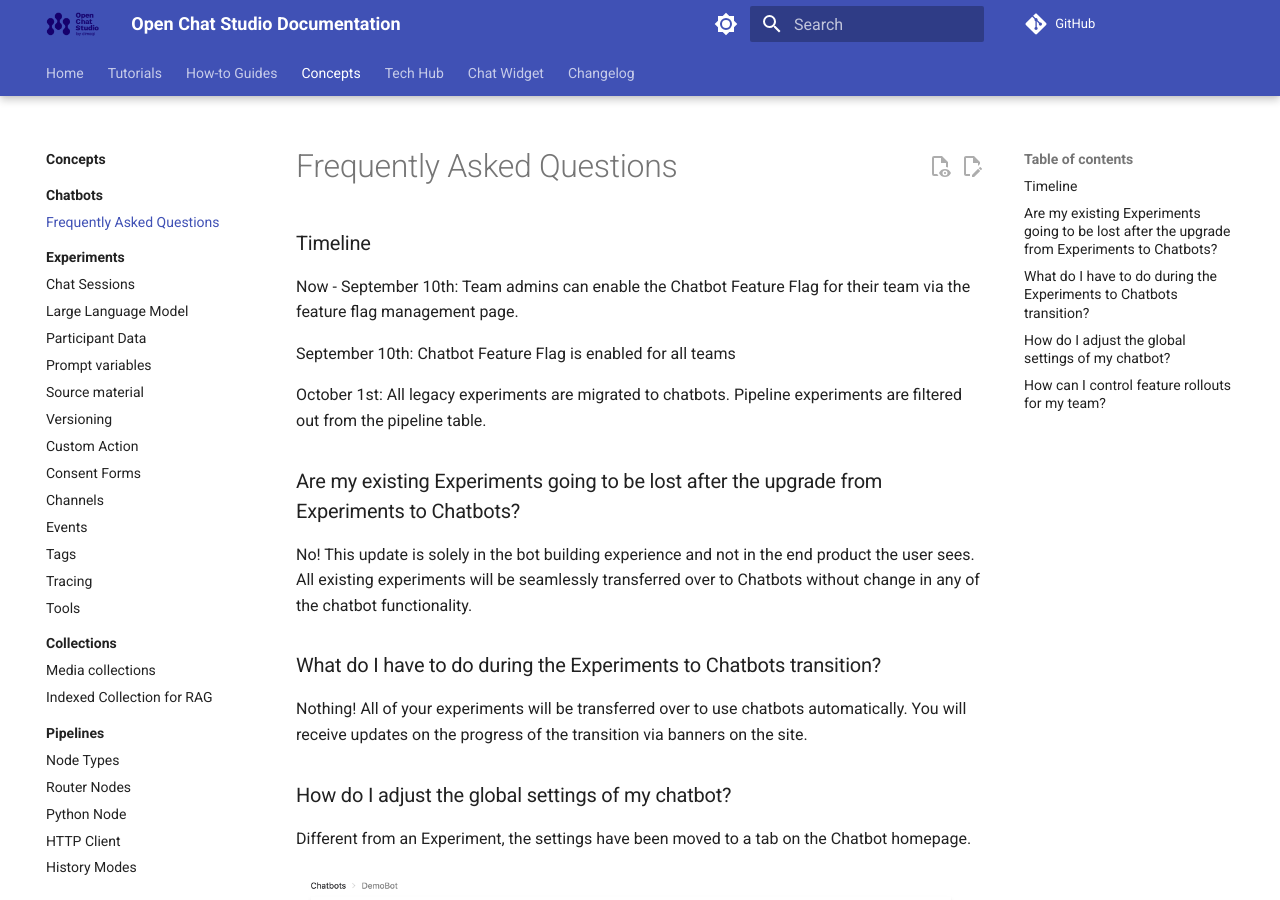
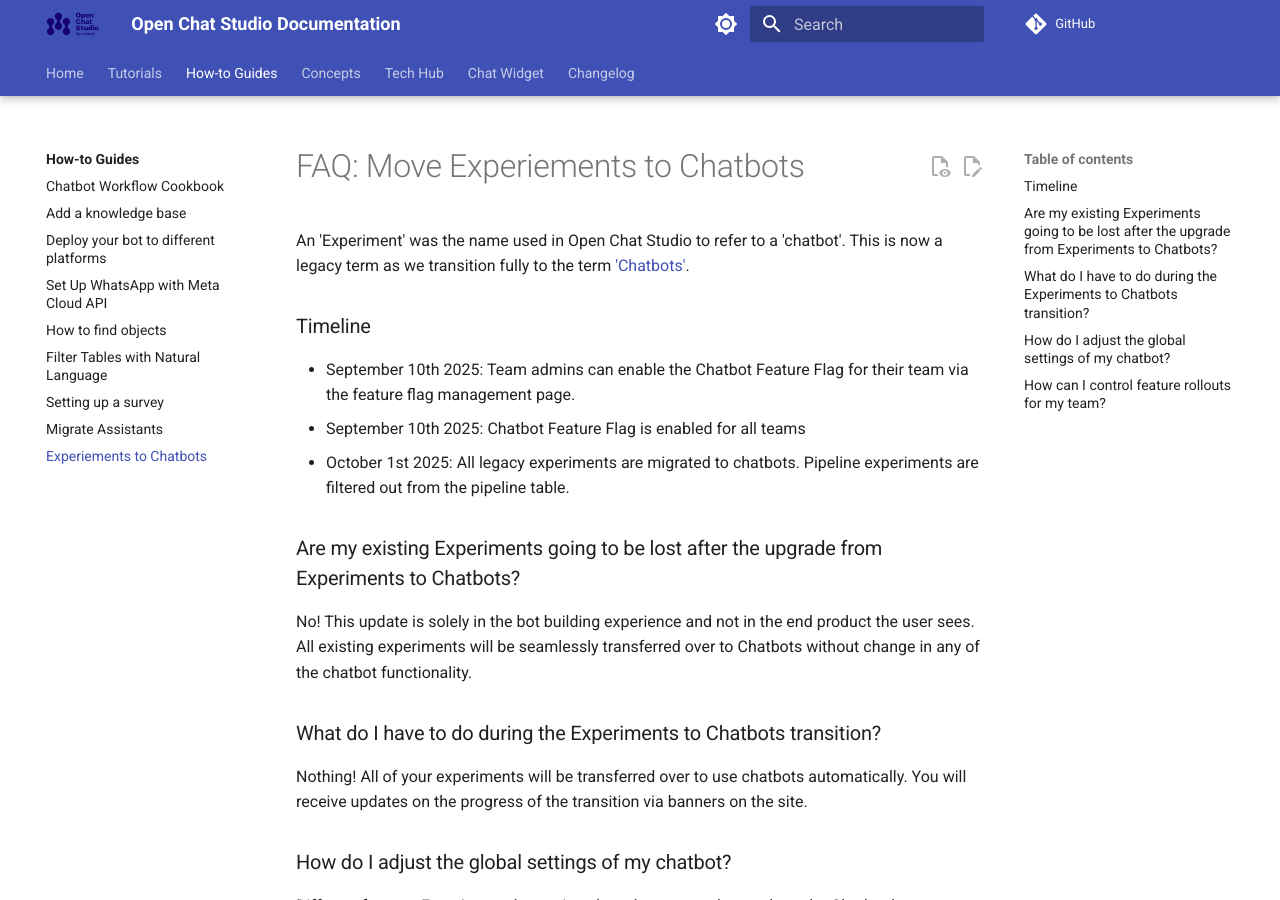
Before and after one commit to dimagi/open-chat-studio-docs, an MkDocs documentation site: the page built from docs/how-to/rollout_faq.md, in a window 1280 px wide and 900 px high. Built offline with MkDocs 1.6.1 and Material for MkDocs 9.7.7, drawn with Linux system fonts in a browser that asks for light colours; a script that is not in the unit is left out; comment, search, counter and statistics services are not loaded; some of the changed text lies outside the part shown.

Commit message:
FAQ for Experiment migration moved under How-To-Guides so its not in Concepts.

```diff
--- a/docs/concepts/chatbots/index.md
+++ b/docs/concepts/chatbots/index.md
@@ -19,7 +19,7 @@
 
     **Self-Managed Rollout**: Team administrators can now control feature flags for their teams, allowing for more granular control over when new features are enabled. This means teams can adopt the Chatbots feature at their own pace rather than following a global rollout schedule.
 
-    For more information check out our [FAQ page](../chatbots/rollout_faq.md)
+    For more information check out our [FAQ page](../../how-to/rollout_faq.md)
 
 
 ## What is a Chatbot?
--- a/docs/concepts/chatbots/rollout_faq.md
+++ b/docs/how-to/rollout_faq.md
@@ -1,14 +1,9 @@
-# Frequently Asked Questions
-
+# FAQ: Move Experiements to Chatbots
+An 'Experiment' was the  name used in Open Chat Studio to refer to a 'chatbot'. This is now a legacy term as we transition fully to the term ['Chatbots'](../concepts/chatbots/index.md).
 ### Timeline
-
-Now - September 10th: Team admins can enable the Chatbot Feature Flag for their team via the feature flag management page.
-
-September 10th: Chatbot Feature Flag is enabled for all teams
-
-October 1st: All legacy experiments are migrated to chatbots. Pipeline experiments are filtered out from the pipeline table.
-
-
+- September 10th 2025: Team admins can enable the Chatbot Feature Flag for their team via the feature flag management page.
+- September 10th 2025: Chatbot Feature Flag is enabled for all teams
+- October 1st 2025: All legacy experiments are migrated to chatbots. Pipeline experiments are filtered out from the pipeline table.
 
 ### Are my existing Experiments going to be lost after the upgrade from Experiments to Chatbots?
 No! This update is solely in the bot building experience and not in the end product the user sees. All existing experiments will be seamlessly transferred over to Chatbots without change in any of the chatbot functionality.
@@ -19,7 +14,7 @@
 ### How do I adjust the global settings of my chatbot?
 Different from an Experiment, the settings have been moved to a tab on the Chatbot homepage.
 <figure markdown="span">
-  ![Chatbot Settings](../../assets/images/chatbot_settings.png)
+  ![Chatbot Settings](../assets/images/chatbot_settings.png)
   <figcaption>The settings tab</figcaption>
 </figure>
 Here, you are able to modify name, description, voice, tracing, consent, surveys, participant allowlist, and seed message.
@@ -33,11 +28,11 @@
 2. Click on the "Manage Feature Flags" button
 
 <figure markdown="span">
-  ![Chatbot Settings](../../assets/images/manage_flags_button.png)
+  ![Chatbot Settings](../assets/images/manage_flags_button.png)
   <figcaption>Feature Flag Management</figcaption>
 </figure>
 
 <figure markdown="span">
-  ![Chatbot Settings](../../assets/images/manage_flags_page.png)
+  ![Chatbot Settings](../assets/images/manage_flags_page.png)
   <figcaption>Feature Flag Management Page</figcaption>
 </figure>
--- a/mkdocs.yml
+++ b/mkdocs.yml
@@ -110,11 +110,11 @@
       - Filter Tables with Natural Language: how-to/nl_filter.md
       - how-to/setting_up_a_survey.md
       - how-to/assistants_migration.md
+      - Experiements to Chatbots: how-to/rollout_faq.md
   - Concepts:
       - concepts/index.md
       - Chatbots:
         - concepts/chatbots/index.md
-        - concepts/chatbots/rollout_faq.md
       - Experiments:
         - concepts/experiment/index.md
         - concepts/sessions.md
```
Also changed, not shown: docs/concepts/index.md (+3 -3 lines), docs/how-to/global_search.md (+1 -1 lines).
